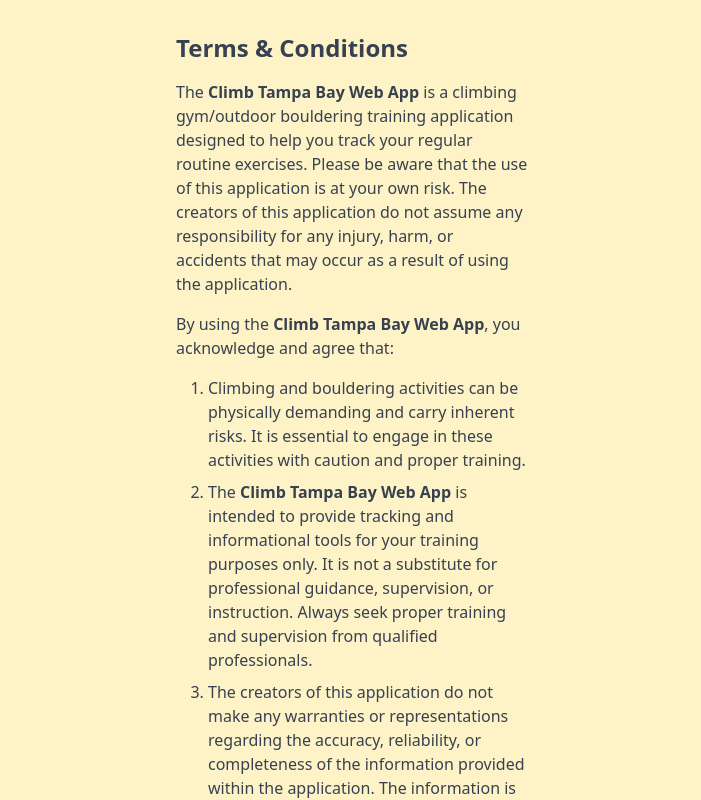
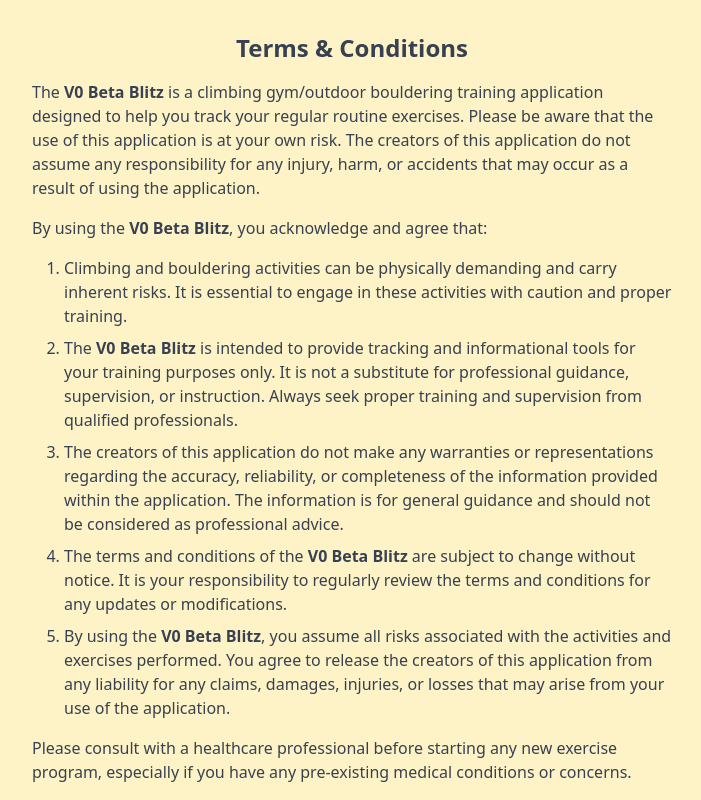
Before and after one commit to briklabs/climbing-progress-app, a React (Vite) app: page /terms in a window 1280 px wide. Shown: the top 800 px of the page, without its empty margins (288-989 px from the left). Built offline with nearby package versions, Linux system fonts and the light colour scheme.

Commit message:
feat: rebranded to v0 beta blitz

```diff
--- a/index.html
+++ b/index.html
@@ -4,7 +4,7 @@
     <meta charset="UTF-8" />
     <link rel="icon" type="image/svg+xml" href="/vite.svg" />
     <meta name="viewport" content="width=device-width, initial-scale=1.0" />
-    <title>Vertical Venture</title>
+    <title>V0 Beta Blitz</title>
   </head>
   <body class="bg-amber-100 text-gray-700">
     <div id="root"></div>
--- a/src/App.tsx
+++ b/src/App.tsx
@@ -1,25 +1,9 @@
 import { Route, Routes } from "react-router-dom";
-import DashboardPage from "./pages/DashboardPage";
-import LoginPage from "./pages/LoginPage";
 import TermsConditionsPage from "./pages/TermsConditionsPage";
-import HomePage from "./pages/HomePage";
-import ProfilePage from "./pages/ProfilePage";
-import LeaderboardPage from "./pages/LeaderboardPage";
-import ExplorePage from "./pages/ExplorePage";
-import NewRoutinePage from "./pages/NewRoutinePage";
 import PageLoader from "./pages/PageLoader";
-import { useAuth0, withAuthenticationRequired } from "@auth0/auth0-react";
+import { useAuth0 } from "@auth0/auth0-react";
 import NotFoundPage from "./pages/NotFoundPage";
-
-const AuthenticationGuard: React.FC<{
-  component: React.ComponentType<object>;
-}> = ({ component }) => {
-  const Component = withAuthenticationRequired(component, {
-    onRedirecting: () => <PageLoader />,
-  });
-
-  return <Component />;
-};
+import SplashPage from "./pages/SplashPage";
 
 export default function App() {
   const { isLoading } = useAuth0();
@@ -30,17 +14,7 @@
 
   return (
     <Routes>
-      <Route path="/" element={<LoginPage />} />
-      <Route
-        path="/dashboard"
-        element={<AuthenticationGuard component={DashboardPage} />}
-      >
-        <Route index element={<HomePage />} />
-        <Route path="explore" element={<ExplorePage />} />
-        <Route path="board" element={<LeaderboardPage />} />
-        <Route path="profile" element={<ProfilePage />} />
-        <Route path="new-routine" element={<NewRoutinePage />} />
-      </Route>
+      <Route path="/" element={<SplashPage />} />
       <Route path="/terms" element={<TermsConditionsPage />} />
       <Route path="*" element={<NotFoundPage />} />
     </Routes>
--- a/src/components/AppBI.tsx
+++ b/src/components/AppBI.tsx
@@ -1,8 +1,8 @@
 export default function AppBI() {
   return (
     <h1 className="text-4xl flex flex-col gap-2">
-      <span>Vertical</span>{" "}
-      <span className=" font-semibold text-amber-600">Venture</span>
+      <span>V0</span>
+      <span className="font-semibold text-amber-600">Beta Blitz</span>
     </h1>
   );
 }
--- a/src/pages/SplashPage.tsx
+++ b/src/pages/SplashPage.tsx
@@ -1,15 +1,15 @@
-import LoginButton from "../components/LoginButton";
+import { Button } from "antd";
 import AppBI from "../components/AppBI";
 import { Link } from "react-router-dom";
 
 export default function SplashPage() {
   return (
-    <div className="p-4 flex flex-col h-screen w-screen justify-evenly items-center text-center">
+    <div className="p-4 flex flex-col h-screen w-screen justify-center gap-4 items-center text-center">
       <p>Track your Climbing</p>
       <p>Progressive improvment with insight</p>
       <p>Flash your next Beta!</p>
       <AppBI />
-      <LoginButton />
+      <Button disabled>Mobile app coming soon...</Button>
       <Link to="/terms" className=" text-sm underline underline-offset-2">
         Terms & Conditions
       </Link>
--- a/src/pages/TermsConditionsPage.tsx
+++ b/src/pages/TermsConditionsPage.tsx
@@ -1,18 +1,20 @@
 export default function TermsConditionsPage() {
   return (
-    <div className="px-4 py-8 max-w-sm mx-auto">
-      <h2 className="text-2xl font-bold mb-4">Terms & Conditions</h2>
+    <div className="px-4 py-8 max-w-2xl mx-auto">
+      <h2 className="text-2xl font-bold mb-4 text-center">
+        Terms & Conditions
+      </h2>
       <p className="mb-4">
-        The <span className="font-bold">Climb Tampa Bay Web App</span> is a
-        climbing gym/outdoor bouldering training application designed to help
-        you track your regular routine exercises. Please be aware that the use
-        of this application is at your own risk. The creators of this
-        application do not assume any responsibility for any injury, harm, or
-        accidents that may occur as a result of using the application.
+        The <span className="font-bold">V0 Beta Blitz</span> is a climbing
+        gym/outdoor bouldering training application designed to help you track
+        your regular routine exercises. Please be aware that the use of this
+        application is at your own risk. The creators of this application do not
+        assume any responsibility for any injury, harm, or accidents that may
+        occur as a result of using the application.
       </p>
       <p className="mb-4">
-        By using the <span className="font-bold">Climb Tampa Bay Web App</span>,
-        you acknowledge and agree that:
+        By using the <span className="font-bold">V0 Beta Blitz</span>, you
+        acknowledge and agree that:
       </p>
       <ol className="list-decimal mb-4 pl-8">
         <li className="mb-2">
@@ -21,11 +23,11 @@
           with caution and proper training.
         </li>
         <li className="mb-2">
-          The <span className="font-bold">Climb Tampa Bay Web App</span> is
-          intended to provide tracking and informational tools for your training
-          purposes only. It is not a substitute for professional guidance,
-          supervision, or instruction. Always seek proper training and
-          supervision from qualified professionals.
+          The <span className="font-bold">V0 Beta Blitz</span> is intended to
+          provide tracking and informational tools for your training purposes
+          only. It is not a substitute for professional guidance, supervision,
+          or instruction. Always seek proper training and supervision from
+          qualified professionals.
         </li>
         <li className="mb-2">
           The creators of this application do not make any warranties or
@@ -36,17 +38,16 @@
         </li>
         <li className="mb-2">
           The terms and conditions of the{" "}
-          <span className="font-bold">Climb Tampa Bay Web App</span> are subject
-          to change without notice. It is your responsibility to regularly
-          review the terms and conditions for any updates or modifications.
+          <span className="font-bold">V0 Beta Blitz</span> are subject to change
+          without notice. It is your responsibility to regularly review the
+          terms and conditions for any updates or modifications.
         </li>
         <li className="mb-2">
-          By using the{" "}
-          <span className="font-bold">Climb Tampa Bay Web App</span>, you assume
-          all risks associated with the activities and exercises performed. You
-          agree to release the creators of this application from any liability
-          for any claims, damages, injuries, or losses that may arise from your
-          use of the application.
+          By using the <span className="font-bold">V0 Beta Blitz</span>, you
+          assume all risks associated with the activities and exercises
+          performed. You agree to release the creators of this application from
+          any liability for any claims, damages, injuries, or losses that may
+          arise from your use of the application.
         </li>
       </ol>
       <p className="mb-4">
@@ -56,9 +57,9 @@
       </p>
       <p className="mb-4">
         By continuing to use the{" "}
-        <span className="font-bold">Climb Tampa Bay Web App</span>, you indicate
-        your understanding and acceptance of these terms and conditions. If you
-        do not agree with any part of these terms and conditions, please
+        <span className="font-bold">V0 Beta Blitz</span>, you indicate your
+        understanding and acceptance of these terms and conditions. If you do
+        not agree with any part of these terms and conditions, please
         discontinue the use of the application.
       </p>
       <p>
```
